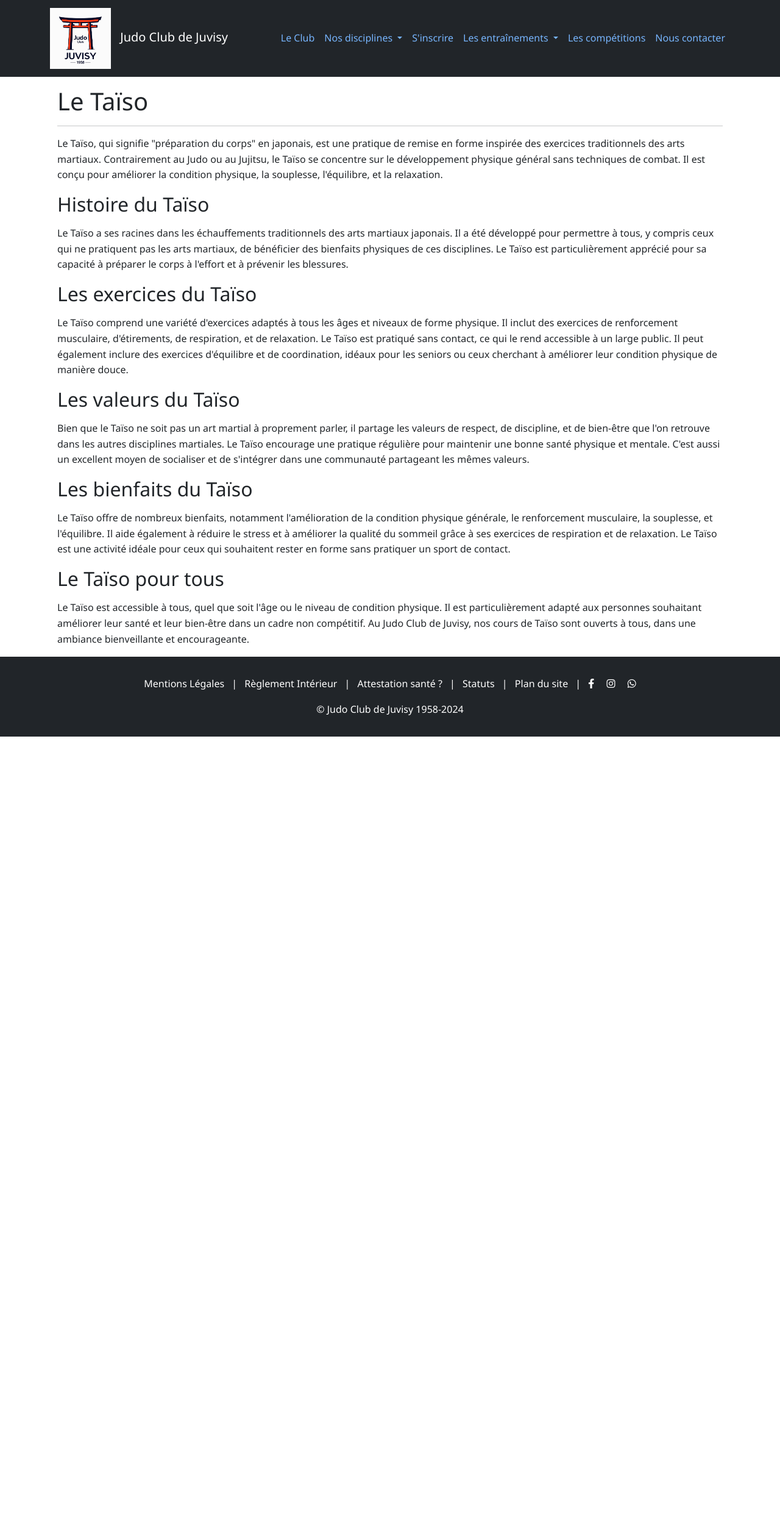
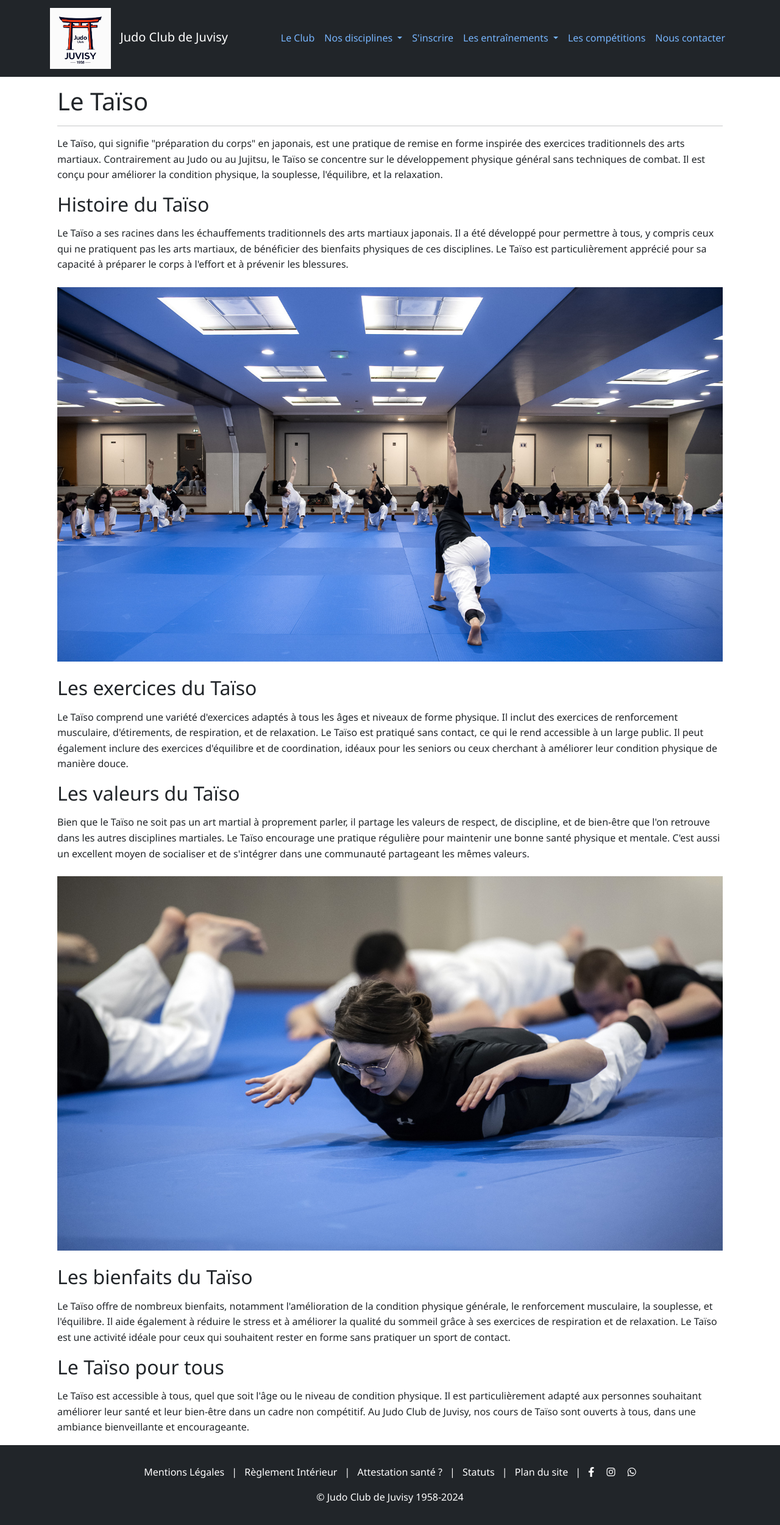
Before and after one commit to JudoClubJuvisy/website2, a Jekyll site: the page built from taiso.html, in a window 1280 px wide. Shown: the whole page at 61% size. Built offline with Jekyll 4.4.1, drawn with Linux system fonts in a browser that asks for light colours; before the commit the page ends 1208 px from its top, so only the background shows below that.

Commit message:
mise à jour de la page sur le taiso

```diff
--- a/assets/css/styles.css
+++ b/assets/css/styles.css
@@ -288,7 +288,7 @@
 @media (max-width: 768px) {
   .custom-title {
     font-size: 1.1rem; /* Augmentation de la taille sur mobile */
-    line-height: 1.5; /* Augmenter l'interligne sur mobile */
+    line-height: 1.6; /* Augmenter l'interligne sur mobile */
     margin-top: 1.2rem; /* Ajout d'espace au-dessus pour séparer du contenu */
   }
 }
--- a/taiso.html
+++ b/taiso.html
@@ -6,7 +6,7 @@ title: Taïso à Juvisy-sur-Orge | Taiso
 <section class="container my-3">
     <h1>Le Taïso</h1>
 
-		<hr>
+    <hr>
 
     <p>
         Le Taïso, qui signifie "préparation du corps" en japonais, est une pratique de remise en forme inspirée des exercices traditionnels des arts martiaux. Contrairement au Judo ou au Jujitsu, le Taïso se concentre sur le développement physique général sans techniques de combat. Il est conçu pour améliorer la condition physique, la souplesse, l'équilibre, et la relaxation.
@@ -16,6 +16,11 @@ title: Taïso à Juvisy-sur-Orge | Taiso
     <p>
         Le Taïso a ses racines dans les échauffements traditionnels des arts martiaux japonais. Il a été développé pour permettre à tous, y compris ceux qui ne pratiquent pas les arts martiaux, de bénéficier des bienfaits physiques de ces disciplines. Le Taïso est particulièrement apprécié pour sa capacité à préparer le corps à l'effort et à prévenir les blessures.
     </p>
+
+    <!-- Première image insérée ici -->
+    <div class="text-center my-4">
+        <img src="/assets/images/taiso1.jpg" class="img-fluid" alt="Groupe de personnes en train de lever un bras au ciel pendant qu'ils ont une jambe pliée (genou à terre) et une jambe tendue.">
+    </div>
 
     <h2>Les exercices du Taïso</h2>
     <p>
@@ -27,6 +32,11 @@ title: Taïso à Juvisy-sur-Orge | Taiso
         Bien que le Taïso ne soit pas un art martial à proprement parler, il partage les valeurs de respect, de discipline, et de bien-être que l'on retrouve dans les autres disciplines martiales. Le Taïso encourage une pratique régulière pour maintenir une bonne santé physique et mentale. C'est aussi un excellent moyen de socialiser et de s'intégrer dans une communauté partageant les mêmes valeurs.
     </p>
 
+    <!-- Deuxième image insérée ici -->
+    <div class="text-center my-4">
+        <img src="/assets/images/taiso2.jpg" class="img-fluid" alt="Femme allongée qui s'étire en levant la tête et les jambes vers le ciel.">
+    </div>
+
     <h2>Les bienfaits du Taïso</h2>
     <p>
         Le Taïso offre de nombreux bienfaits, notamment l'amélioration de la condition physique générale, le renforcement musculaire, la souplesse, et l'équilibre. Il aide également à réduire le stress et à améliorer la qualité du sommeil grâce à ses exercices de respiration et de relaxation. Le Taïso est une activité idéale pour ceux qui souhaitent rester en forme sans pratiquer un sport de contact.
```
Also changed, not shown: assets/images/taiso1.jpg (added), assets/images/taiso2.jpg (added).
